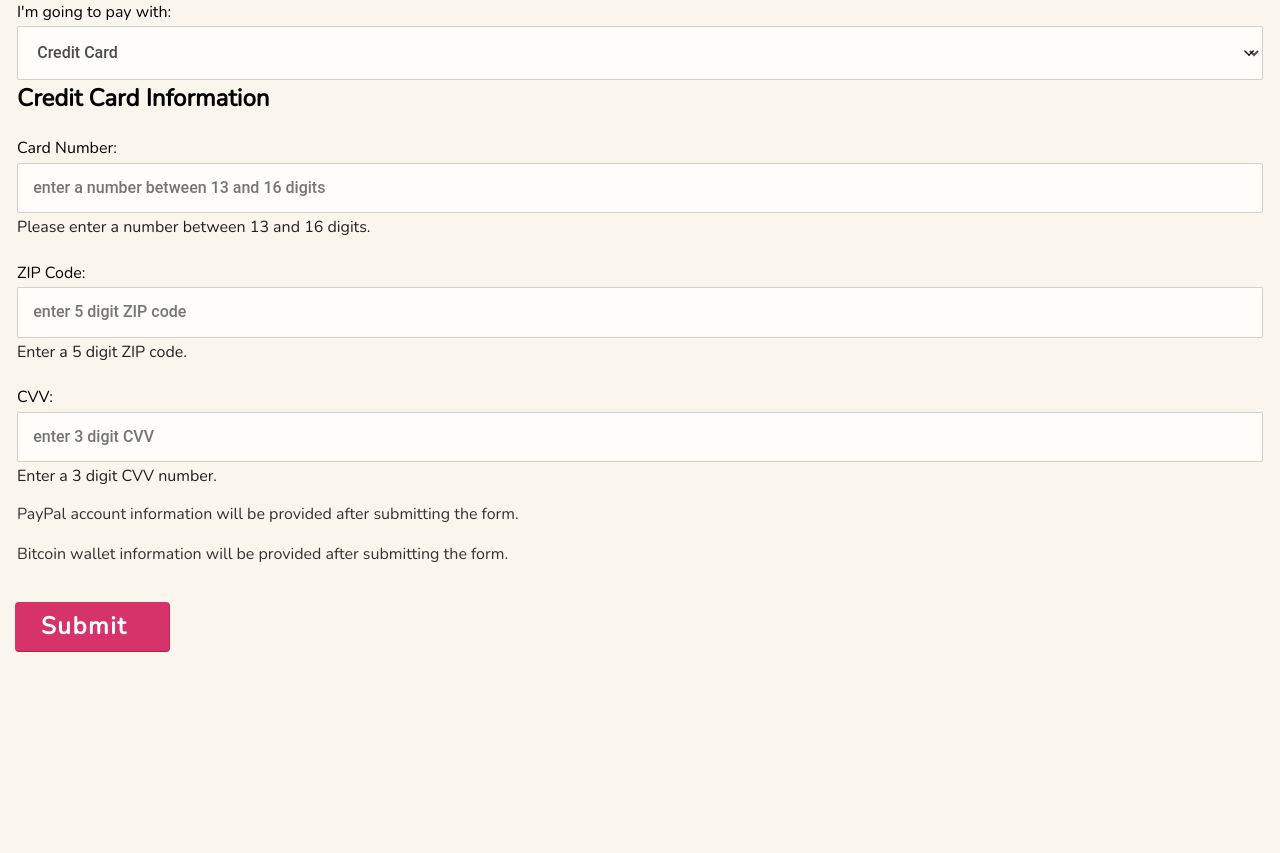
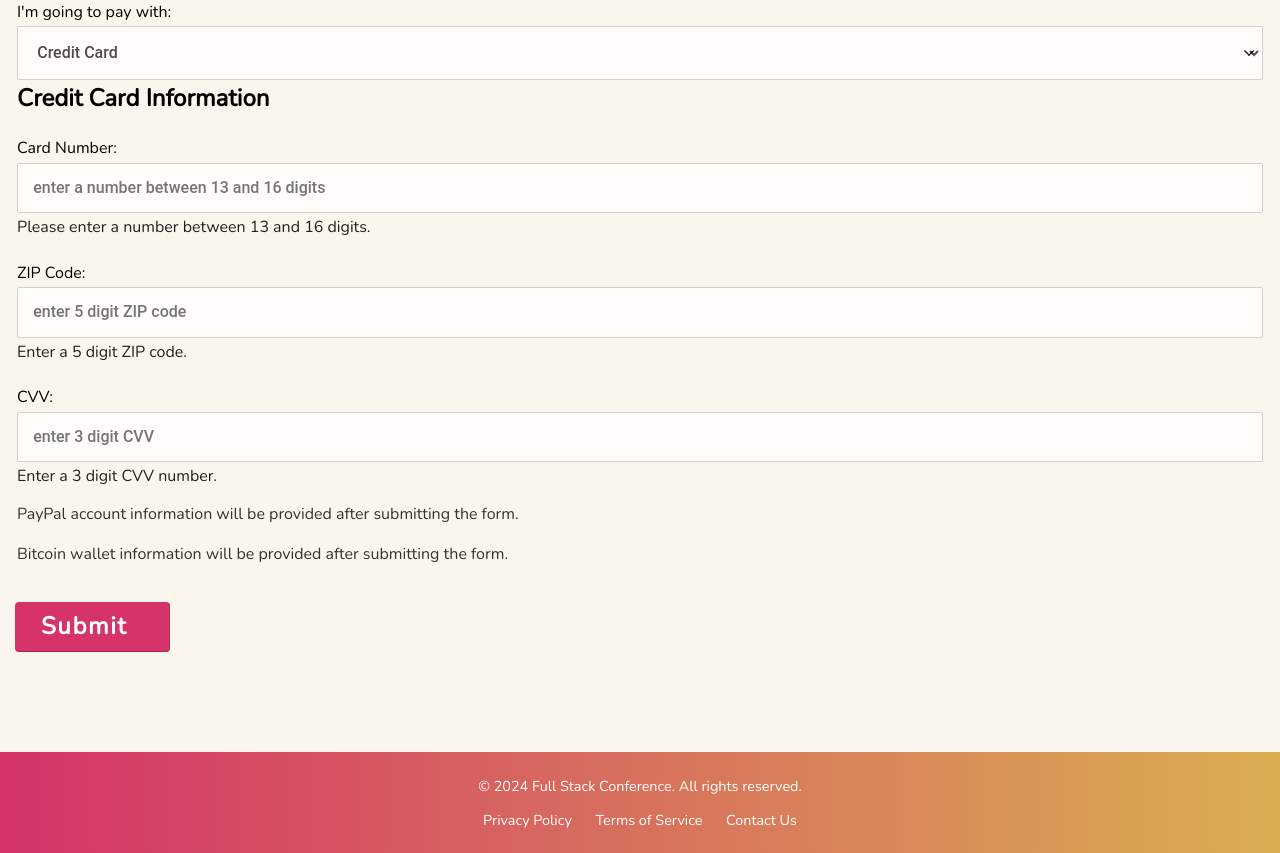
Before and after one commit to dmcote-1991/interactive-form, a website with bundled scripts: page index.html in a window 1280 px wide. Shown: the part 1400-2253 px from the top of the page. Before the commit the page ends 2152 px from the top, so only its background shows below. Built offline with nearby package versions, Linux system fonts and the light colour scheme.

Commit message:
Add footer

```diff
--- a/css/style.css
+++ b/css/style.css
@@ -544,18 +544,44 @@ select:focus {
   Footer
 ==================================== */
 
-footer {
+.form-footer {
+  text-align: center;
+  margin-top: auto;
+  padding: 10px 0;
+  font-size: 0.9em;
   color: rgb(255, 255, 255);
-  background: rgb(0, 0, 0);
-  text-align: center;
-  font-size: 0.9rem;
-  padding: 20px, 0;
+  background: linear-gradient(90deg, rgba(213, 51, 105, 1) 0%, rgba(218, 174, 81, 1) 100%);
 }
 
-footer p {
-  margin: 0;
+.form-footer p {
+  color: rgb(255, 255, 255);
 }
 
+.form-footer nav ul {
+  list-style: none;
+  padding: 0;
+}
+
+.form-footer nav ul li {
+  display: inline;
+  margin: 0 10px;
+}
+
+.form-footer nav ul li a {
+  text-decoration: none;
+  color: #ffffff;
+}
+
+.form-footer nav ul li a:hover {
+  text-decoration: underline;
+  color: #ffd700;
+}
+
+.form-footer nav ul li a:focus {
+  border-color: #ffffff;
+  box-shadow: 0 0 3px rgba(255, 255, 255, 0.7);
+  outline: 3px solid #ffffff;
+}
 
 /* =================================
   Helper class styles
--- a/src/FormStructure.ts
+++ b/src/FormStructure.ts
@@ -309,6 +309,17 @@ export class FormStructure {
 
           <button type="submit" id="submit" aria-label="Submit the registration form">Submit</button>
         </form>
+
+        <footer id="form-footer" class="form-footer">
+          <p>&copy; 2024 Full Stack Conference. All rights reserved.</p>
+          <nav>
+            <ul>
+              <li><a href="#privacy-policy" aria-label="Privacy Policy">Privacy Policy</a></li>
+              <li><a href="#terms-of-service" aria-label="Terms of Service">Terms of Service</a></li>
+              <li><a href="#contact-us" aria-label="Contact Us">Contact Us</a></li>
+            </ul>
+          </nav>
+        </footer>
       `;
     }
   }
```
